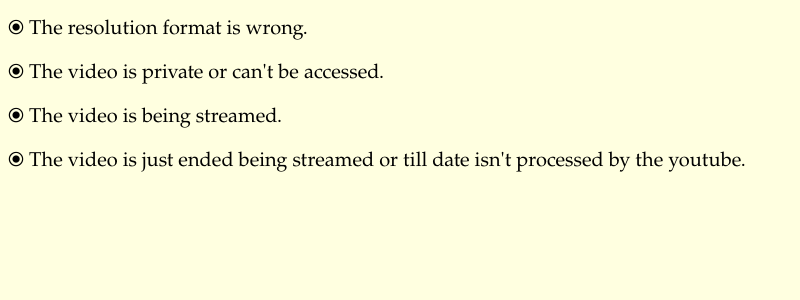
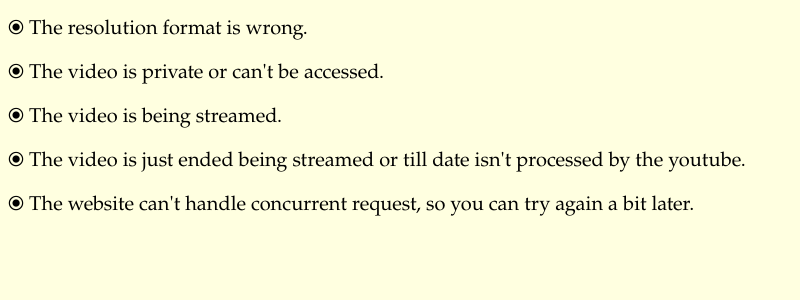
Before and after one commit to Aritra8438/Youtube_downloader, a Django app: template templates/failure.html in a window 1280 px wide. Shown: the part 137-437 px from the top of the page, without its empty margins (0-800 px from the left). Run offline with Django 4.2, Linux system fonts and the light colour scheme; the template is opened without the code that fills it, so the values that code supplies are empty.

Commit message:
Handled some bugs..

```diff
--- a/templates/failure.html
+++ b/templates/failure.html
@@ -24,5 +24,10 @@
   youtube.
   <br />
 </p>
+<p style="font-family: garamond, serif; font-size: 20px">
+  ⦿ The website can't handle concurrent request, so you can try again a bit
+  later.
+  <br />
+</p>
 
 {% endblock %}
```
Also changed, not shown: handler/views.py (+15 -9 lines).
